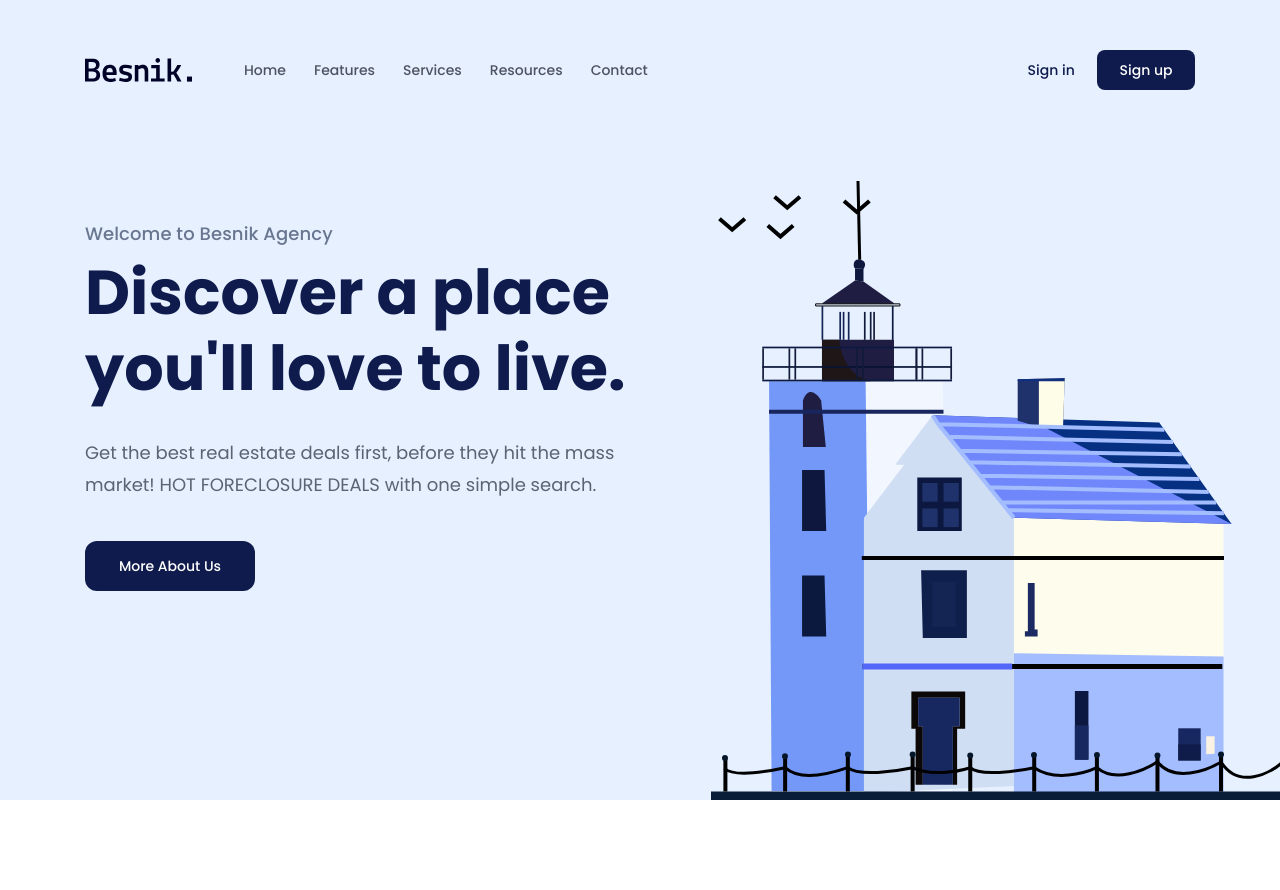
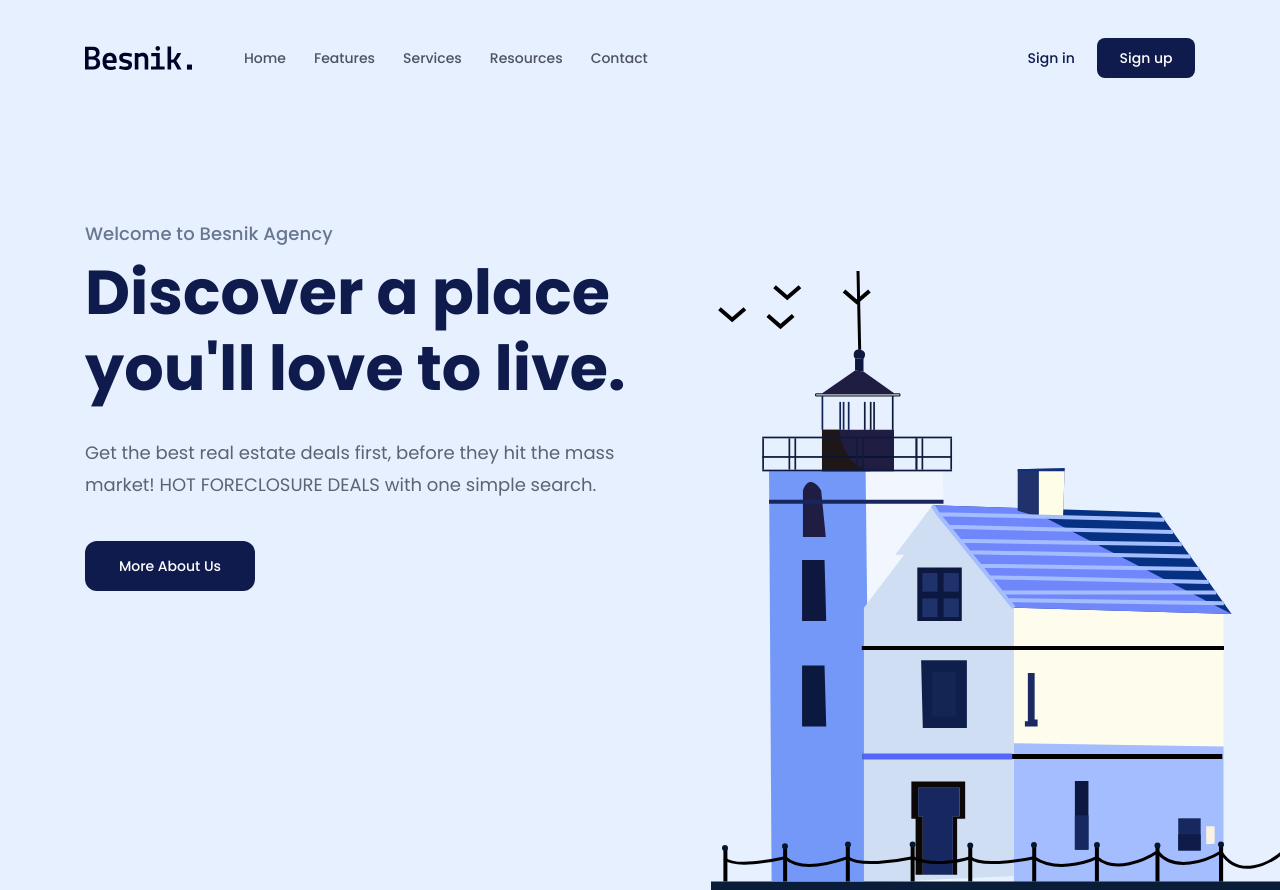
Before and after one commit to LeVinh296/htmlcss-01, a plain HTML site: page index.html in a window 1280 px wide. Shown: the top 890 px of the page. Drawn offline with Linux system fonts and the light colour scheme.

Commit message:
Cải thiện phần Header (thêm position sticky)

```diff
--- a/assets/css/style.css
+++ b/assets/css/style.css
@@ -56,8 +56,17 @@ a {
 }
 
 /* ======================= Header ======================= */
-.header {
+.fixed-header {
+  background: #e6f0ff;
+  padding-top: 26px;
+  position: sticky;
+  top: -26px;
+  z-index: 1;
+}
+.hero-wrap {
   position: relative;
+  display: flex;
+  flex-direction: column;
   background: #e6f0ff;
   height: 100vh;
 }
@@ -65,7 +74,7 @@ a {
 .navbar {
   display: flex;
   align-items: center;
-  padding-top: 50px;
+  padding: 12px 0;
 }
 
 .navbar ul {
--- a/index.html
+++ b/index.html
@@ -19,9 +19,9 @@
   </head>
   <body>
     <main>
-      <!-- Header -->
-      <header class="header">
+      <header class="fixed-header">
         <div class="content">
+          <!-- Navbar -->
           <nav class="navbar">
             <!-- Logo -->
             <img src="./assets/img/logo.svg" alt="Besnik." />
@@ -40,7 +40,12 @@
               <a href="#!" class="btn action-btn">Sign up</a>
             </div>
           </nav>
+        </div>
+      </header>
 
+      <!-- Hero -->
+      <div class="hero-wrap">
+        <div class="content">
           <div class="hero">
             <div class="info">
               <p class="sub-title">Welcome to Besnik Agency</p>
@@ -60,7 +65,7 @@
             />
           </div>
         </div>
-      </header>
+      </div>
 
       <!-- Client -->
       <div class="clients">
```
